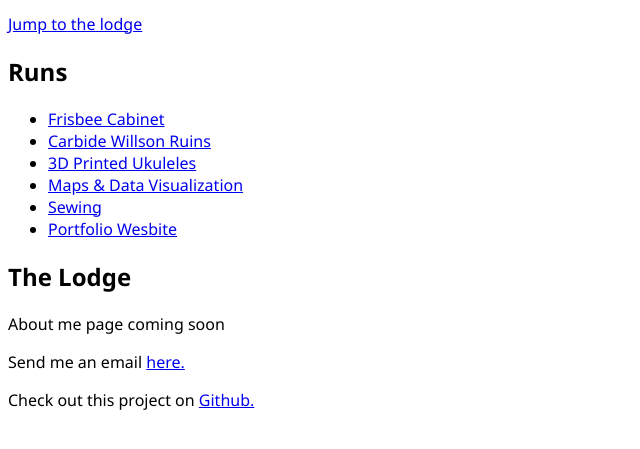
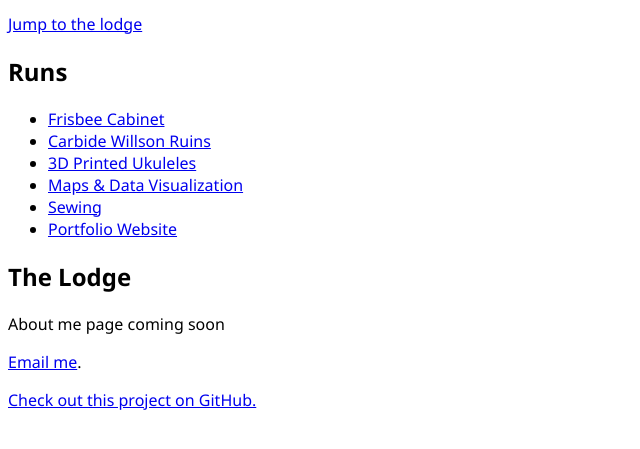
Before and after one commit to Kirbybwch/portfolio, a plain HTML site: page index.html in a window 1280 px wide. Shown: the part 111-560 px from the top of the page, without its empty margins (0-640 px from the left). Drawn offline with Linux system fonts and the light colour scheme.

Commit message:
Fix HTML errors and link text from 1.1 review
- maps.html: move list out of paragraph
- index.html: fix typo, descriptive email and GitHub link text
- frisbee-cabinet.html: add back link, fix page title
- portfolio-site.html: fix typo

```diff
--- a/index.html
+++ b/index.html
@@ -25,12 +25,12 @@
         <li><a href="ukuleles.html">3D Printed Ukuleles</a></li>
         <li><a href="maps.html">Maps &amp; Data Visualization</a></li>
         <li><a href="sewing.html">Sewing</a></li>
-        <li><a href="portfolio-site.html">Portfolio Wesbite</a></li>
+        <li><a href="portfolio-site.html">Portfolio Website</a></li>
     </ul>
     <h2 id="the-lodge"> The Lodge</h2>
     <p>About me page coming soon</p>
-    <p>Send me an email <a href="mailto:curb@example.com">here.</a></p>
-    <p>Check out this project on <a href="https://github.com/Kirbybwch/portfolio" target="_blank">Github.</a></p>
+    <p><a href="mailto:curb@example.com">Email me</a>.</p>
+    <p><a href="https://github.com/Kirbybwch/portfolio" target="_blank">Check out this project on GitHub.</a></p>
 
 </body>
 
```
Also changed, not shown: frisbee-cabinet.html (+3 -2 lines), maps.html (+2 -2 lines), portfolio-site.html (+1 -1 lines).
